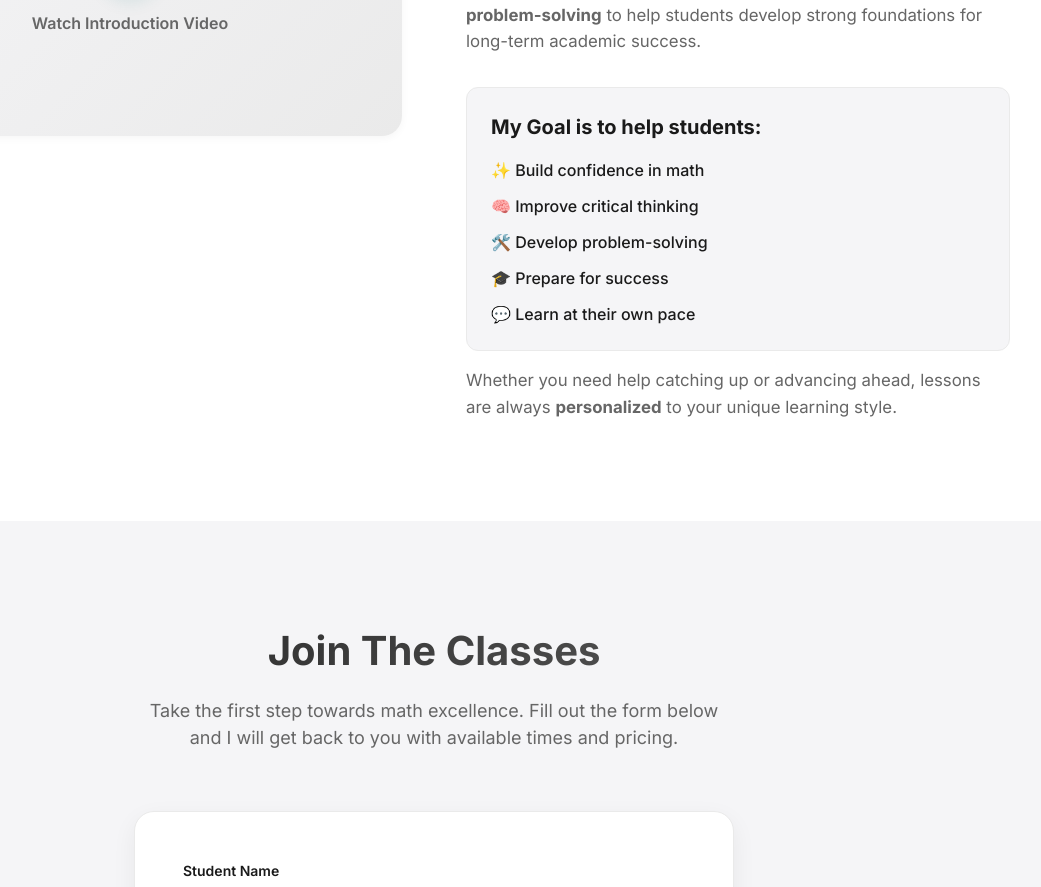
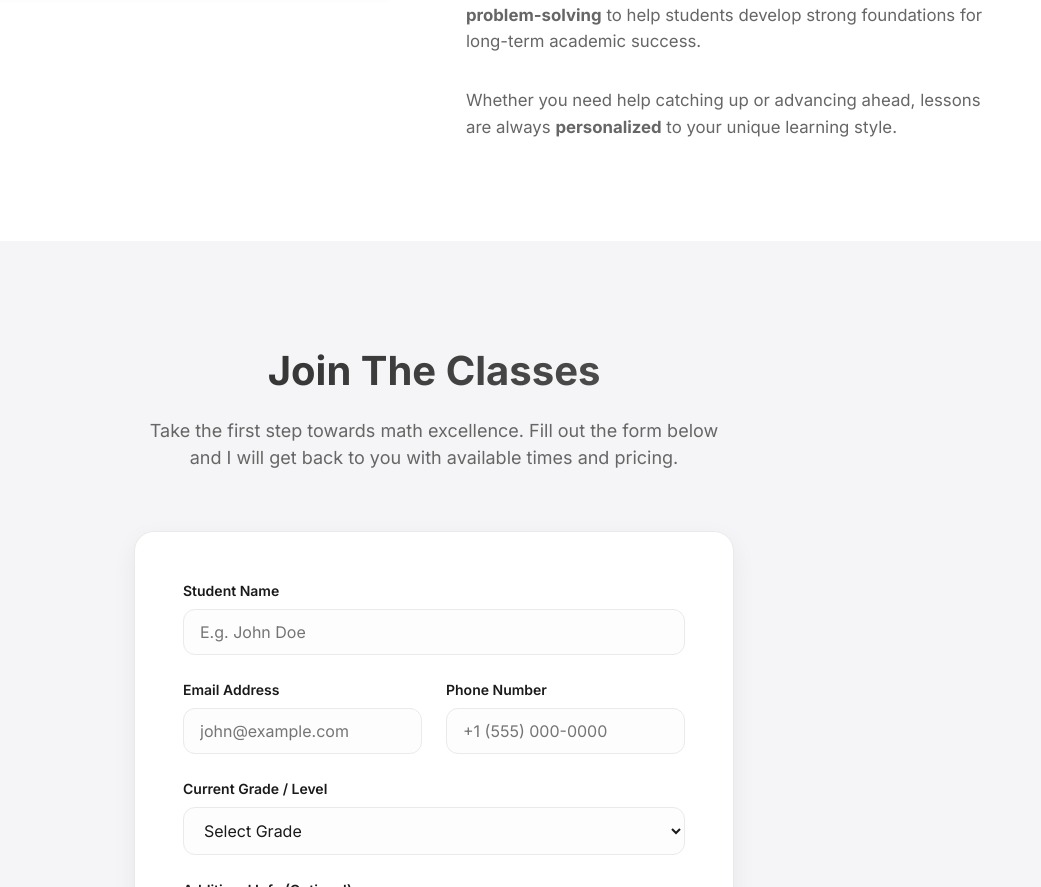
Before and after one commit to parsaabbasian/Math_Tutoring, a Next.js app: page / in a window 1280 px wide. Shown: the part 2140-3027 px from the top of the page, without its empty margins (206-1247 px from the left). Built offline with nearby package versions, Linux system fonts and the light colour scheme.

Commit message:
Remove goals list from About section

```diff
--- a/src/app/components/About.tsx
+++ b/src/app/components/About.tsx
@@ -20,17 +20,6 @@ export default function About() {
             As an engineering student, I use <strong>analytical thinking and structured problem-solving</strong> to help students develop strong foundations for long-term academic success.
           </p>
 
-          <div className={styles.portfolio}>
-            <h3 className={styles.portfolioTitle}>My Goal is to help students:</h3>
-            <ul className={styles.portfolioList}>
-              <li>✨ Build confidence in math</li>
-              <li>🧠 Improve critical thinking</li>
-              <li>🛠️ Develop problem-solving</li>
-              <li>🎓 Prepare for success</li>
-              <li>💬 Learn at their own pace</li>
-            </ul>
-          </div>
-
           <p className={styles.aboutText} style={{ marginTop: '16px', marginBottom: 0 }}>
             Whether you need help catching up or advancing ahead, lessons are always <strong>personalized</strong> to your unique learning style.
           </p>
```
